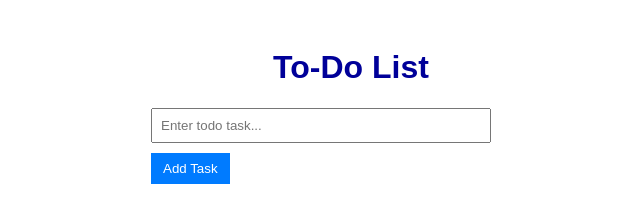
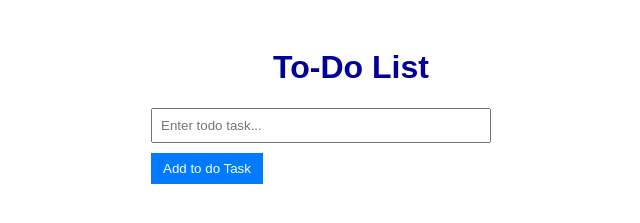
Before and after one commit to major-phyo-san/todo-list, a plain HTML site: page index.html in a window 1280 px wide. Shown: the whole page, without its empty margins (289-929 px from the left). Drawn offline with nearby package versions, Linux system fonts and the light colour scheme.

Commit message:
to do button update

```diff
--- a/index.html
+++ b/index.html
@@ -11,7 +11,7 @@
 <div id="app">
   <h1 style="color: #000099">To-Do List</h1>
   <input type="text" id="taskInput" placeholder="Enter todo task...">
-  <button id="addTaskBtn">Add Task</button>
+  <button id="addTaskBtn">Add to do Task</button>
   <ul id="taskList"></ul>
 </div>
 
```
